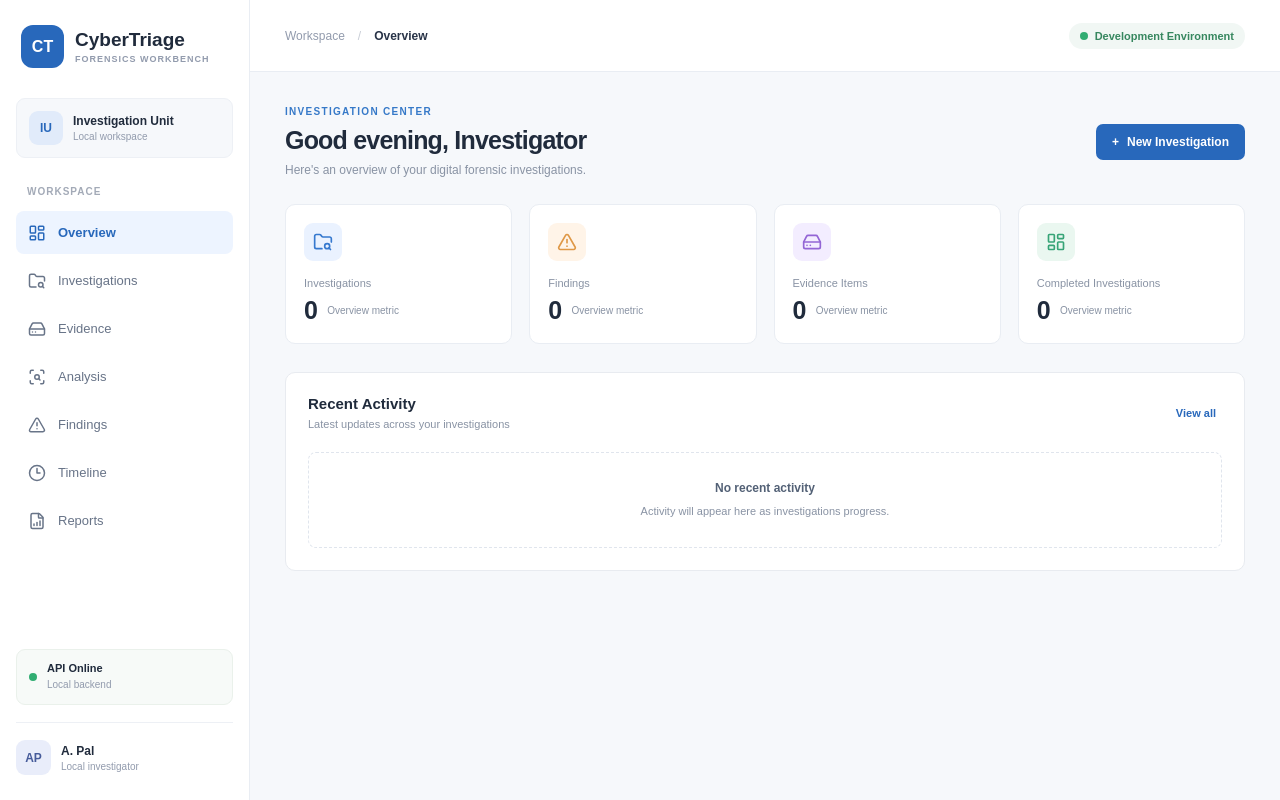
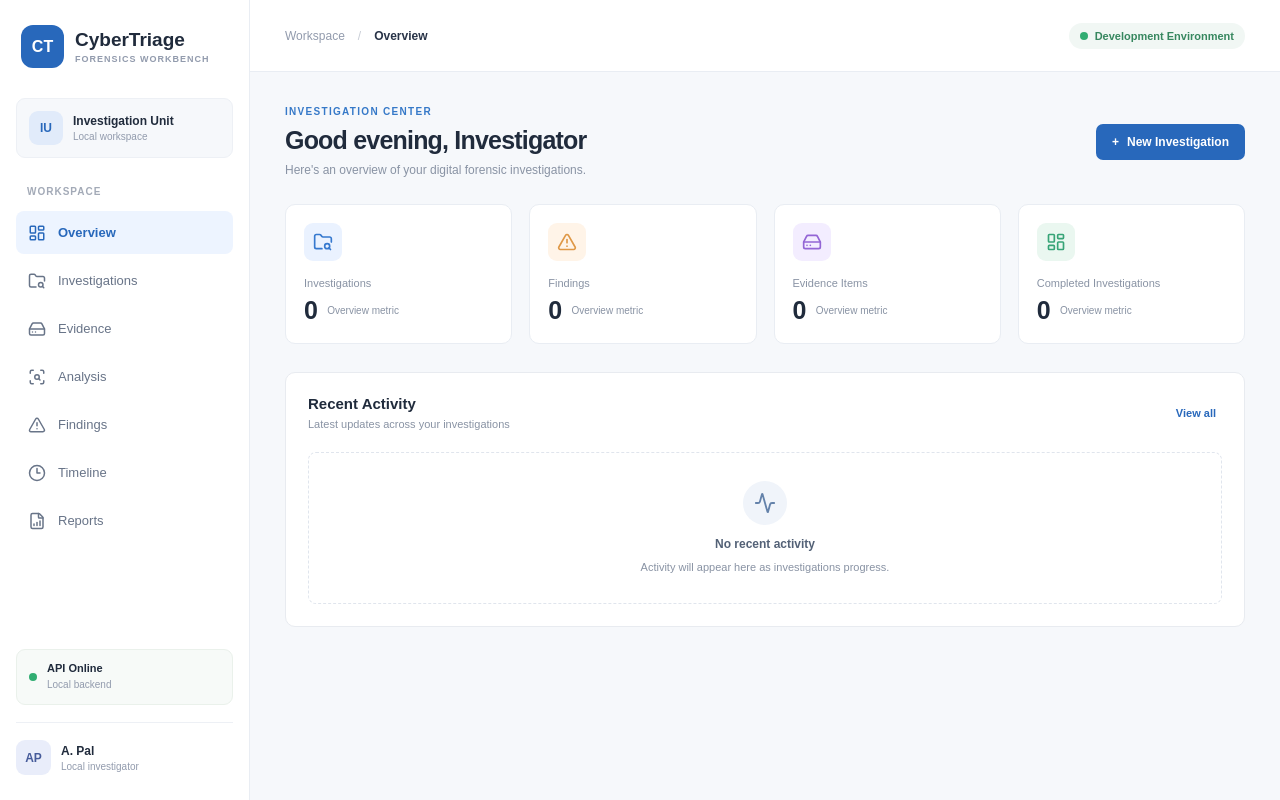
Before and after one commit to amethystakira/CyberTriage, a React app in the folder frontend/: page / in a window 1280 px wide. Built offline with nearby package versions, Linux system fonts and the light colour scheme; the HTML template or start-up script is replaced by a standard one.

Commit message:
Add activity icon to dashboard empty state

```diff
--- a/frontend/src/App.css
+++ b/frontend/src/App.css
@@ -468,3 +468,15 @@ button {
   color: #8993a4;
   font-size: 11px;
 }
+
+.activity-empty-icon {
+  width: 44px;
+  height: 44px;
+  margin: 0 auto 12px;
+  display: flex;
+  align-items: center;
+  justify-content: center;
+  border-radius: 50%;
+  background: #f0f4fa;
+  color: #6482aa;
+}
--- a/frontend/src/App.jsx
+++ b/frontend/src/App.jsx
@@ -8,6 +8,7 @@ import {
   AlertTriangle,
   Clock3,
   FileBarChart,
+  Activity,
 } from "lucide-react";
 
 import "./App.css";
@@ -183,10 +184,15 @@ function App() {
                 </div>
 
                 <div className="activity-empty">
-                  <p>No recent activity</p>
-                  <span>
-                    Activity will appear here as investigations progress.
-                  </span>
+                    <div className="activity-empty-icon">
+                        <Activity size={22} />
+                    </div>
+
+                    <p>No recent activity</p>
+
+                    <span>
+                        Activity will appear here as investigations progress.
+                    </span>
                 </div>
               </div>
             </>
```
